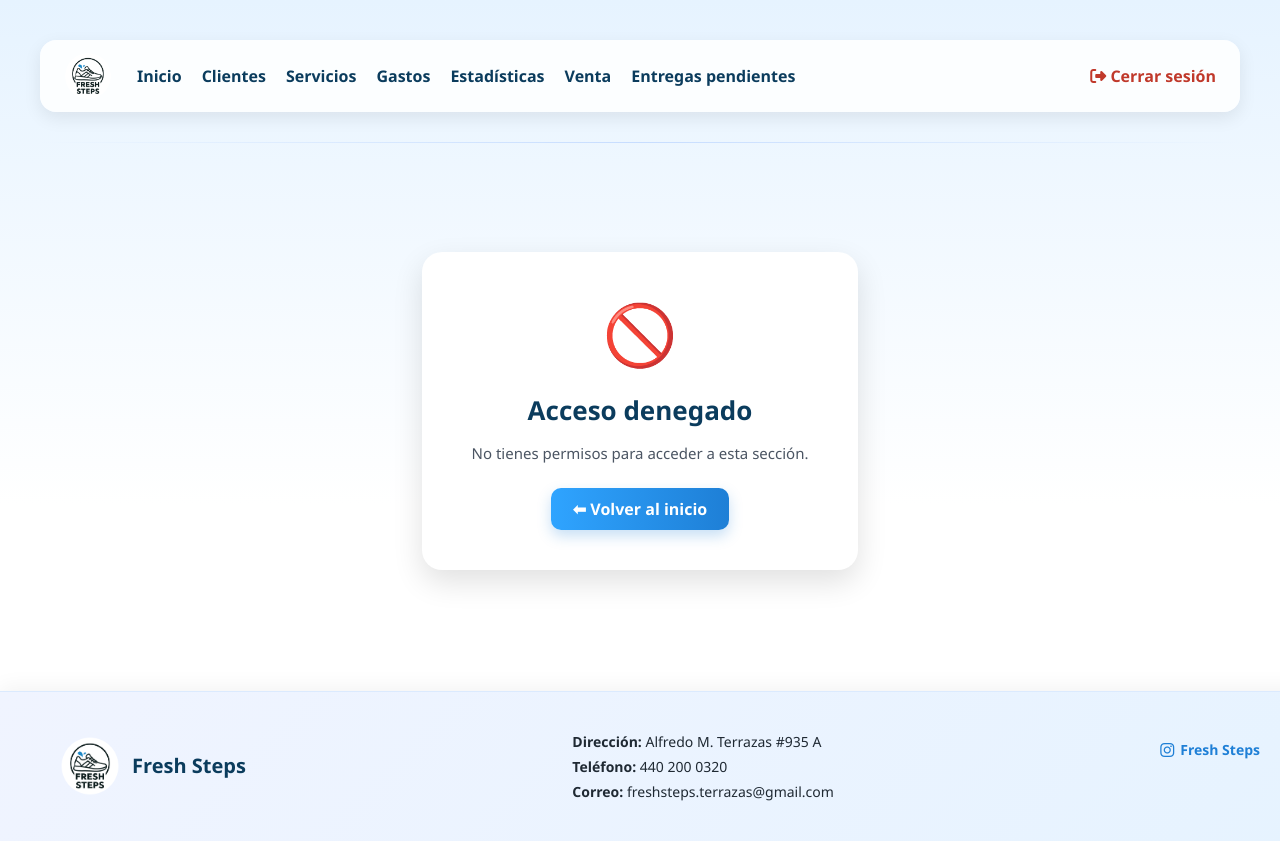
After one commit to JoeRojas1914/Fresh-Steps-, a Flask app: template templates/403.html in a window 1280 px wide. The commit adds this page. Run offline with Flask 3, Linux system fonts and the light colour scheme; the template is opened without the code that fills it, so the values that code supplies are empty; the visitor is signed in with stand-in values (Sample User, id 1).

Commit message:
Cambio de pantalla de acceso denegado

```diff
--- a/app.py
+++ b/app.py
@@ -111,7 +111,7 @@ def control_acceso():
     if session.get("rol") == "caja" and endpoint in RUTAS_CAJA:
         return
 
-    return "⛔ Acceso denegado", 403
+    return render_template("403.html"), 403
 
 
 
--- a/static/styles.css
+++ b/static/styles.css
@@ -1705,3 +1705,52 @@ hr {
     transform: translateX(0);
   }
 }
+
+
+.error-page {
+    display: flex;
+    justify-content: center;
+    align-items: center;
+    min-height: 60vh;
+}
+
+.error-card {
+    background: white;
+    padding: 40px 50px;
+    border-radius: 20px;
+    text-align: center;
+    box-shadow: 0 12px 30px rgba(0,0,0,0.12);
+    max-width: 420px;
+}
+
+.error-icon {
+    font-size: 60px;
+    margin-bottom: 15px;
+}
+
+.error-card h1 {
+    font-size: 26px;
+    margin-bottom: 10px;
+    color: #0b3c5d;
+}
+
+.error-card p {
+    font-size: 15px;
+    color: #4b5563;
+    margin-bottom: 25px;
+}
+
+.error-btn {
+    display: inline-block;
+    padding: 10px 22px;
+    border-radius: 10px;
+    text-decoration: none;
+    font-weight: 600;
+    color: white;
+    background: linear-gradient(to right, #2fa4ff, #1e7fd6);
+    box-shadow: 0 6px 14px rgba(30,127,214,0.25);
+}
+
+.error-btn:hover {
+    background: linear-gradient(to right, #1e7fd6, #155fa0);
+}
--- /dev/null
+++ b/templates/403.html
@@ -0,0 +1,20 @@
+{% extends "base.html" %}
+
+{% block content %}
+<div class="error-page">
+
+    <div class="error-card">
+        <div class="error-icon">🚫</div>
+
+        <h1>Acceso denegado</h1>
+        <p>
+            No tienes permisos para acceder a esta sección.
+        </p>
+
+        <a href="/" class="error-btn">
+            ⬅ Volver al inicio
+        </a>
+    </div>
+
+</div>
+{% endblock %}
```
